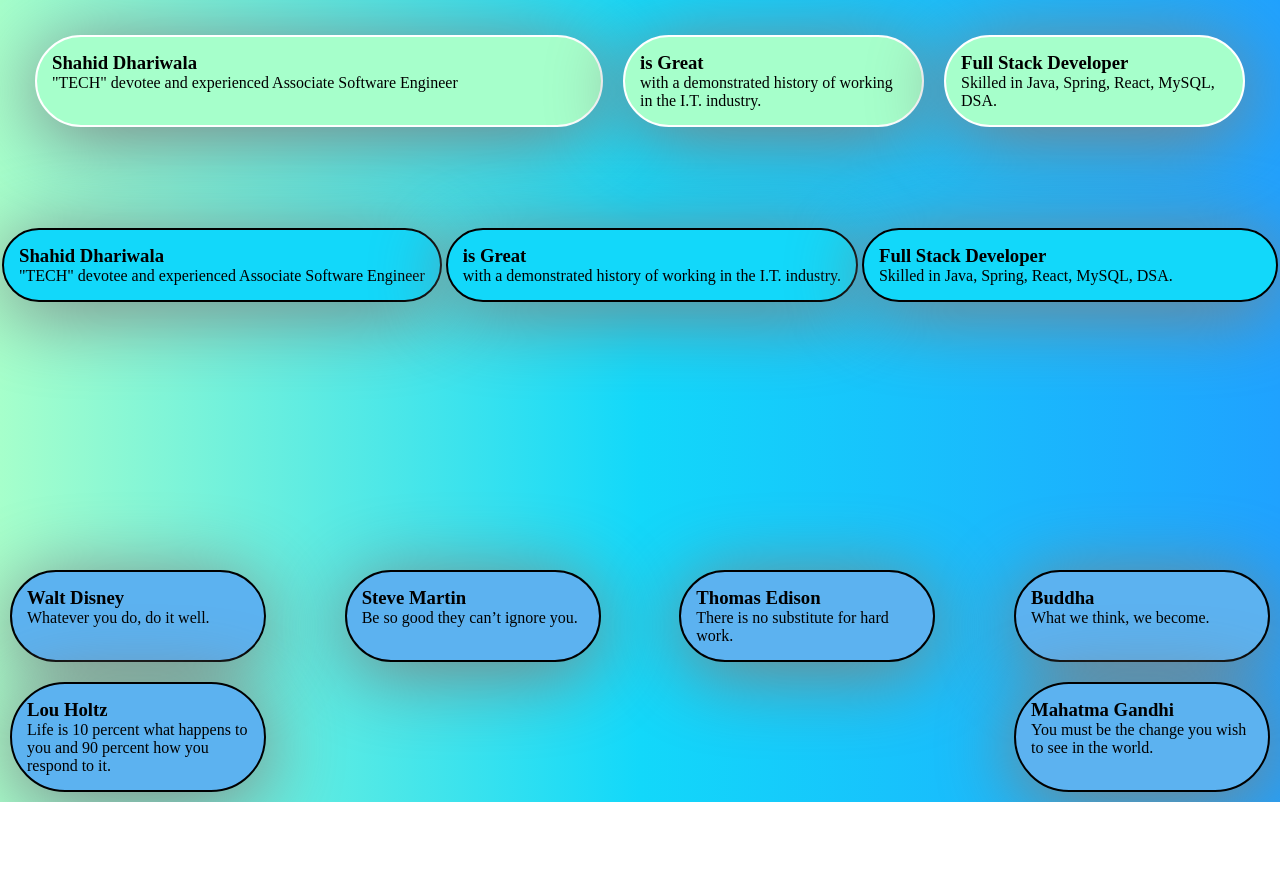
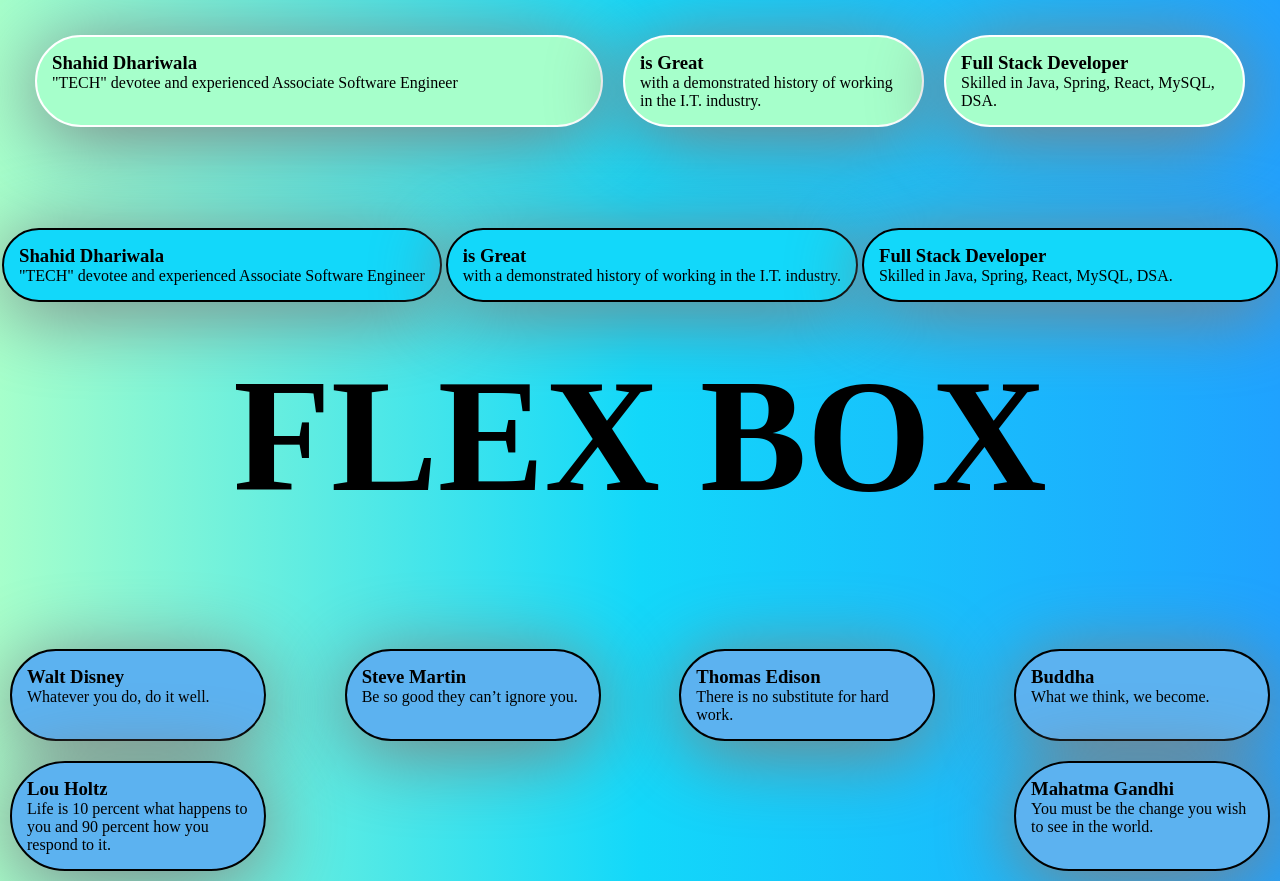
Before and after one commit to shahiddhariwala/playing-with-css-flex-flexbox-grid, a plain HTML site: page flexbox/index.html in a window 1280 px wide. Before the commit the page ends 802 px from the top, so only its background shows below. Drawn offline with nearby package versions, Linux system fonts and the light colour scheme.

Commit message:
Flexbox SS and folder restructured

```diff
--- a/index.html
+++ b/flexbox/index.html
@@ -52,7 +52,9 @@
             </p>
         </div>
     </section>
-
+    <section class="heading">
+        <h1>FLEX BOX</h1>
+    </section>
     <section class="container-3">
         <div class="container-3__box">
             <h3>
--- a/style.css
+++ b/flexbox/style.css
@@ -74,7 +74,7 @@ html
 /* Container 3 */
 .container-3
 {
-    margin-top:20%;
+
     display: flex;
     justify-content: space-between;
     flex-wrap: wrap;
@@ -91,3 +91,14 @@ html
     background-color: rgb(92, 178, 240);
 
 }
+
+.heading{
+    display: flex;
+    justify-content: center;
+    padding-bottom: 70px;
+}
+.heading h1
+{
+    padding: 40px;
+    font-size: 1000%;
+}
```
Also changed, not shown: flexbox/flexboxSS.png (added).
